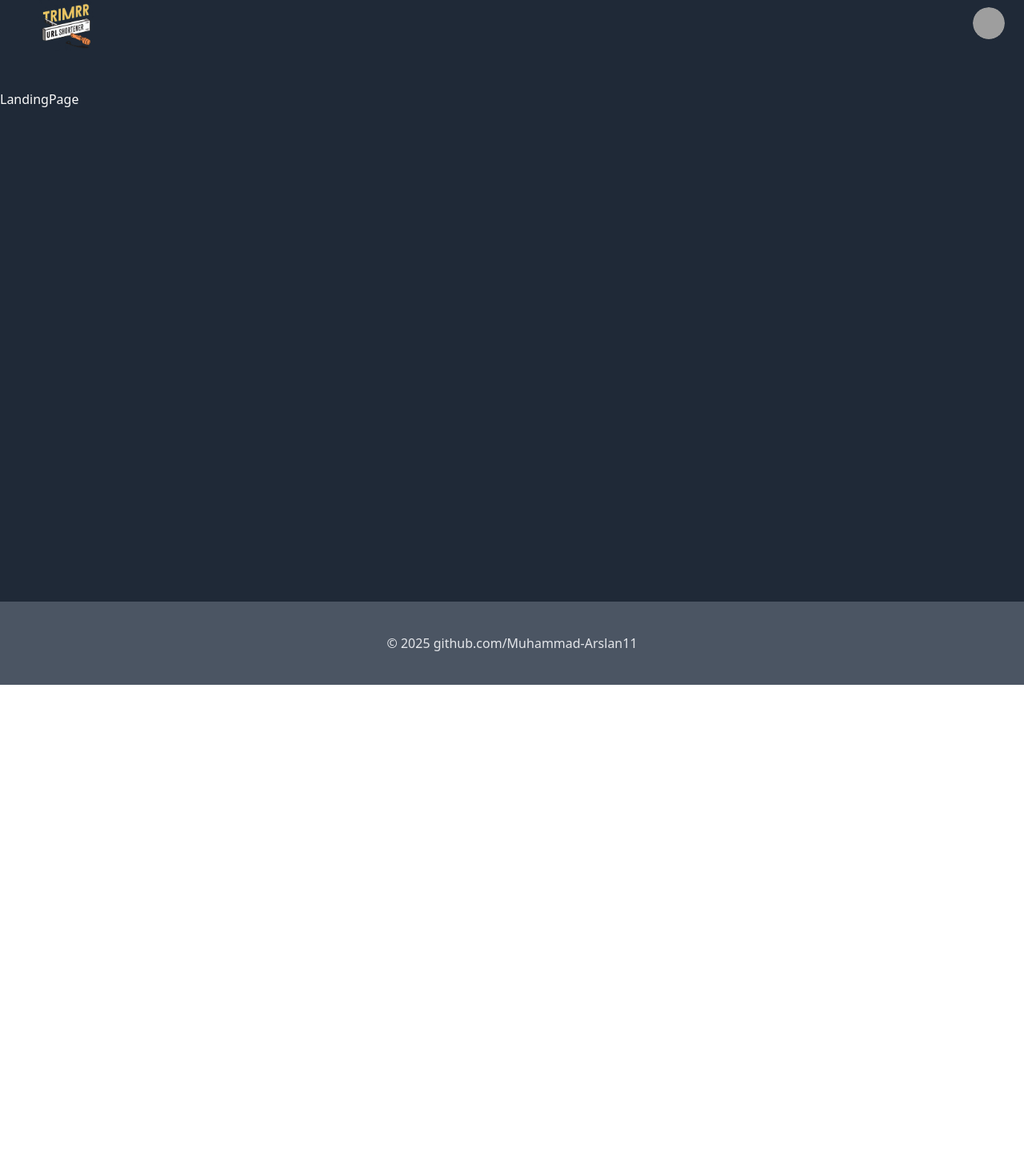
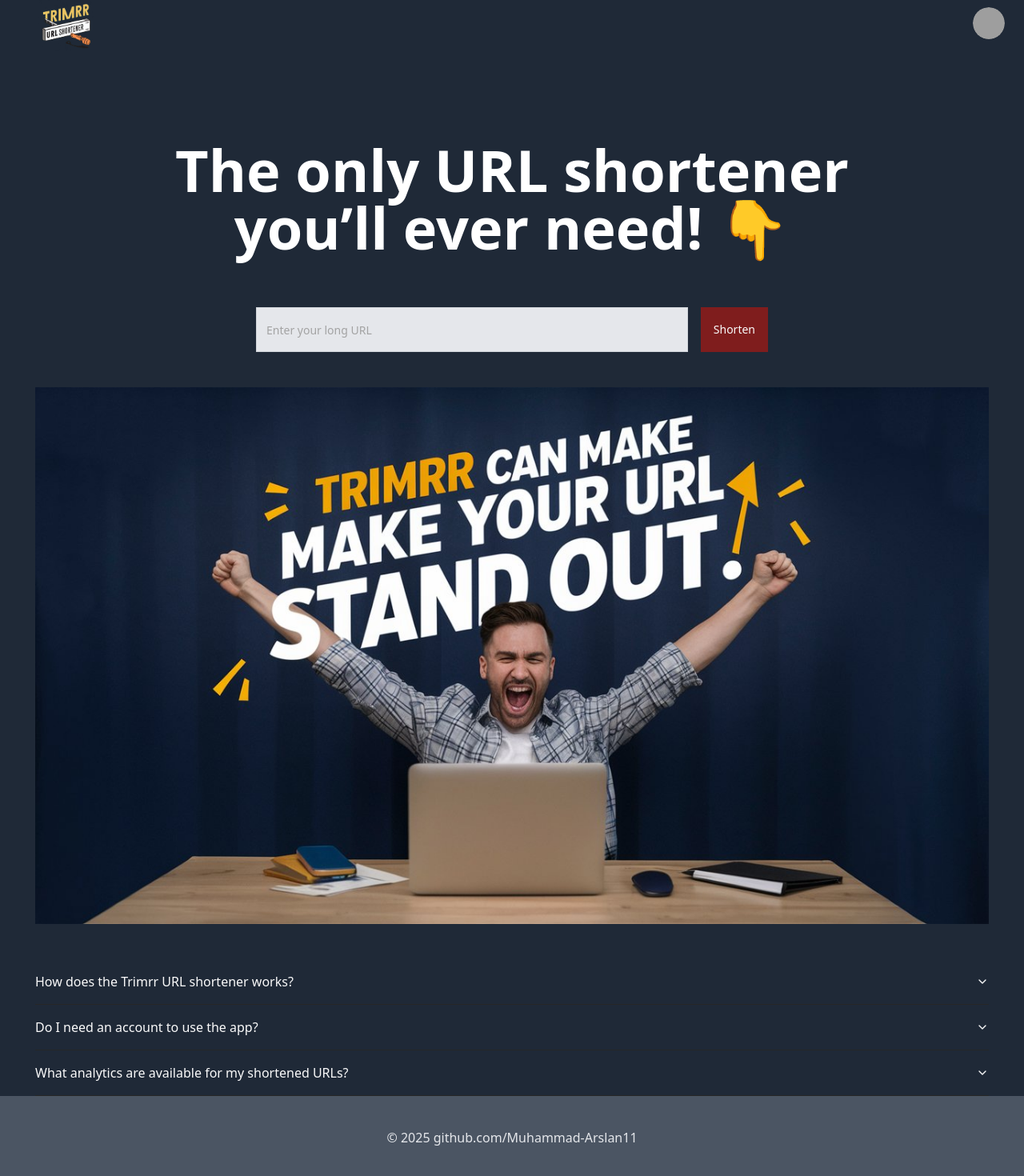
Before and after one commit to Muhammad-Arslan11/url-shortener-app-react, a React (Vite) app: page / in a window 1280 px wide. Shown: the part 48-1518 px from the top of the page at 80% size. Before the commit the page ends 904 px from the top, so only its background shows below. Built offline with nearby package versions, Linux system fonts and the light colour scheme; grey boxes are pictures that could not be loaded.

Commit message:
landing page complete

```diff
--- a/package.json
+++ b/package.json
@@ -14,6 +14,7 @@
     "@radix-ui/react-avatar": "^1.1.10",
     "@radix-ui/react-dropdown-menu": "^2.1.15",
     "@radix-ui/react-slot": "^1.2.3",
+    "@radix-ui/react-tabs": "^1.1.12",
     "@supabase/supabase-js": "^2.49.8",
     "class-variance-authority": "^0.7.1",
     "clsx": "^2.1.1",
--- /dev/null
+++ b/src/components/layouts/Footer.jsx
@@ -0,0 +1,13 @@
+import React from 'react'
+
+function Footer() {
+  return (
+    <div>
+          <footer className="w-screen p-10 bg-gray-600 text-center text-gray-200">
+        &copy; {new Date().getFullYear()} github.com/Muhammad-Arslan11
+      </footer>
+    </div>
+  )
+}
+
+export default Footer
--- a/src/components/layouts/Layout.jsx
+++ b/src/components/layouts/Layout.jsx
@@ -1,20 +1,18 @@
 import React from "react";
 import { Outlet } from "react-router-dom";
-import Header from '../pages/Header';
+import Header from './Header';
+import Footer from './Footer';
 
 function Layout() {
   return (
     <div>
       {/* Main section */}
-      <main className="w-screen h-screen bg-gray-800">
+      <main className="w-screen bg-gray-800">
         <Header/>
         <Outlet />
+        {/* Footer section below main */}
+        <Footer/>
       </main>
-
-      {/* Footer section below main */}
-      <footer className="w-screen p-10 bg-gray-600 text-center text-gray-200">
-        &copy; {new Date().getFullYear()} github.com/Muhammad-Arslan11
-      </footer>
     </div>
   );
 }
--- a/src/components/pages/Auth.jsx
+++ b/src/components/pages/Auth.jsx
@@ -1,8 +1,14 @@
 import React from 'react'
+import { useSearchParams } from 'react-router-dom'
 
 function auth() {
+  const [searchParams] = useSearchParams();
+
   return (
-    <div>auth</div>
+    <div className='mt-36 flex flex-col items-center gap-10'>
+      <h1 className='text-5xl font-extrabold'>Login / SignUp</h1>
+      {searchParams.get("createNew") ? "Hold up! Login first..." : "Login / SignUp"}
+    </div>
   )
 }
 
--- a/src/components/pages/LandingPage.jsx
+++ b/src/components/pages/LandingPage.jsx
@@ -1,8 +1,71 @@
-import React from 'react'
+import React, { useState } from 'react';
+import { Input } from '../ui/input';
+import { Button } from '../ui/button';
+import { Accordion, AccordionItem, AccordionTrigger, AccordionContent } from '../ui/accordion';
+import { useNavigate } from 'react-router-dom';
 
 function LandingPage() {
+  const [longUrl, setLongUrl] = useState("");
+  const navigate = useNavigate();
+
+  const handleShortenUrl = (e)=>{
+    e.preventDefault();
+    // console.log(longUrl)
+   if(longUrl) navigate(`/auth?createNew=${longUrl}`);
+
+  }
   return (
-    <div>LandingPage</div>
+    <div className='flex flex-col items-center'>
+      <h2 className='my-10 sm:my-16 text-3xl sm:text-6xl lg:text-7xl text-white text-center font-extrabold'>The only URL shortener <br/>you&rsquo;ll ever need! &#x1F447;</h2>
+
+      <form className='sm:h-14 flex flex-col sm:flex-row w-full md:w-2/4 gap-2'>
+        <Input
+         className="h-full bg-gray-200 text-black border border-gray-300 placeholder-gray-500 focus:outline-none focus:ring-2 focus:ring-gray-400"
+        placeholder="Enter your long URL"
+        type="url"
+        value={longUrl}
+        onChange={(e)=>setLongUrl(e.target.value)}
+        />
+        <Button
+         className="h-full ml-2"
+         type='submit'
+         variant="destructive"
+         onClick={(e)=>handleShortenUrl(e)}
+         >Shorten</Button>
+      </form>
+      <img src="/banner.jpeg" alt="banner" className='w-full m-11 md:px-11' />
+
+     <Accordion type="multiple" collapsible="true" className="w-full md:px-11">
+        <AccordionItem value="item-1">
+          <AccordionTrigger>
+            How does the Trimrr URL shortener works?
+          </AccordionTrigger>
+          <AccordionContent>
+            When you enter a long URL, our system generates a shorter version of
+            that URL. This shortened URL redirects to the original long URL when
+            accessed.
+          </AccordionContent>
+        </AccordionItem>
+        <AccordionItem value="item-2">
+          <AccordionTrigger>
+            Do I need an account to use the app?
+          </AccordionTrigger>
+          <AccordionContent>
+            Yes. Creating an account allows you to manage your URLs, view
+            analytics, and customize your short URLs.
+          </AccordionContent>
+        </AccordionItem>
+        <AccordionItem value="item-3">
+          <AccordionTrigger>
+            What analytics are available for my shortened URLs?
+          </AccordionTrigger>
+          <AccordionContent>
+            You can view the number of clicks, geolocation data of the clicks
+            and device types (mobile/desktop) for each of your shortened URLs.
+          </AccordionContent>
+        </AccordionItem>
+      </Accordion>
+    </div>
   )
 }
 
--- /dev/null
+++ b/src/components/ui/tabs.jsx
@@ -0,0 +1,41 @@
+import * as React from "react"
+import * as TabsPrimitive from "@radix-ui/react-tabs"
+
+import { cn } from "@/lib/utils"
+
+const Tabs = TabsPrimitive.Root
+
+const TabsList = React.forwardRef(({ className, ...props }, ref) => (
+  <TabsPrimitive.List
+    ref={ref}
+    className={cn(
+      "inline-flex h-10 items-center justify-center rounded-md bg-muted p-1 text-muted-foreground",
+      className
+    )}
+    {...props} />
+))
+TabsList.displayName = TabsPrimitive.List.displayName
+
+const TabsTrigger = React.forwardRef(({ className, ...props }, ref) => (
+  <TabsPrimitive.Trigger
+    ref={ref}
+    className={cn(
+      "inline-flex items-center justify-center whitespace-nowrap rounded-sm px-3 py-1.5 text-sm font-medium ring-offset-background transition-all focus-visible:outline-none focus-visible:ring-2 focus-visible:ring-ring focus-visible:ring-offset-2 disabled:pointer-events-none disabled:opacity-50 data-[state=active]:bg-background data-[state=active]:text-foreground data-[state=active]:shadow-sm",
+      className
+    )}
+    {...props} />
+))
+TabsTrigger.displayName = TabsPrimitive.Trigger.displayName
+
+const TabsContent = React.forwardRef(({ className, ...props }, ref) => (
+  <TabsPrimitive.Content
+    ref={ref}
+    className={cn(
+      "mt-2 ring-offset-background focus-visible:outline-none focus-visible:ring-2 focus-visible:ring-ring focus-visible:ring-offset-2",
+      className
+    )}
+    {...props} />
+))
+TabsContent.displayName = TabsPrimitive.Content.displayName
+
+export { Tabs, TabsList, TabsTrigger, TabsContent }
```
Also changed, not shown: src/components/layouts/Header.jsx (renamed from src/components/pages/Header.jsx), 1 other file (tests, documents, lock files or other folders).
